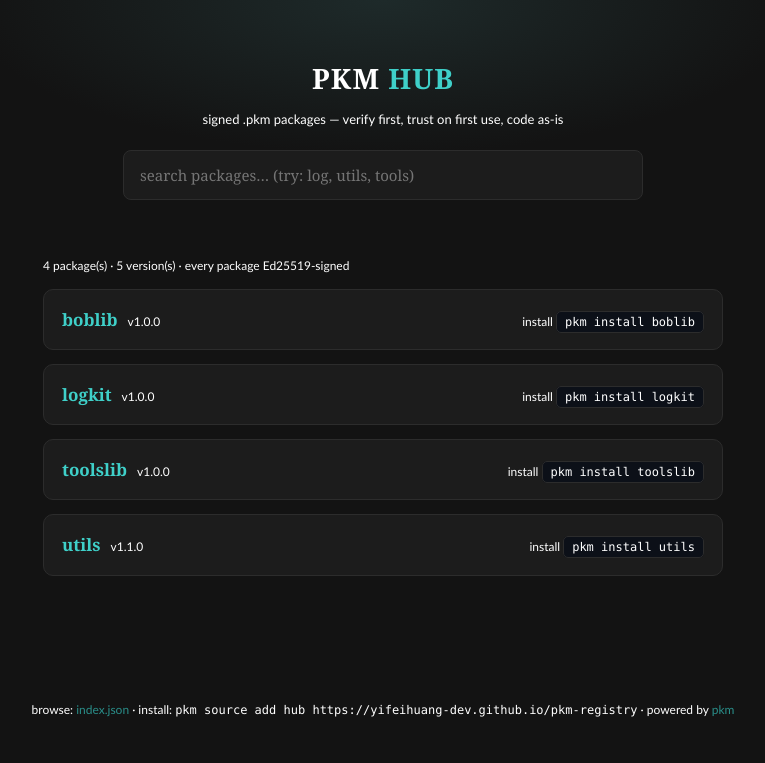
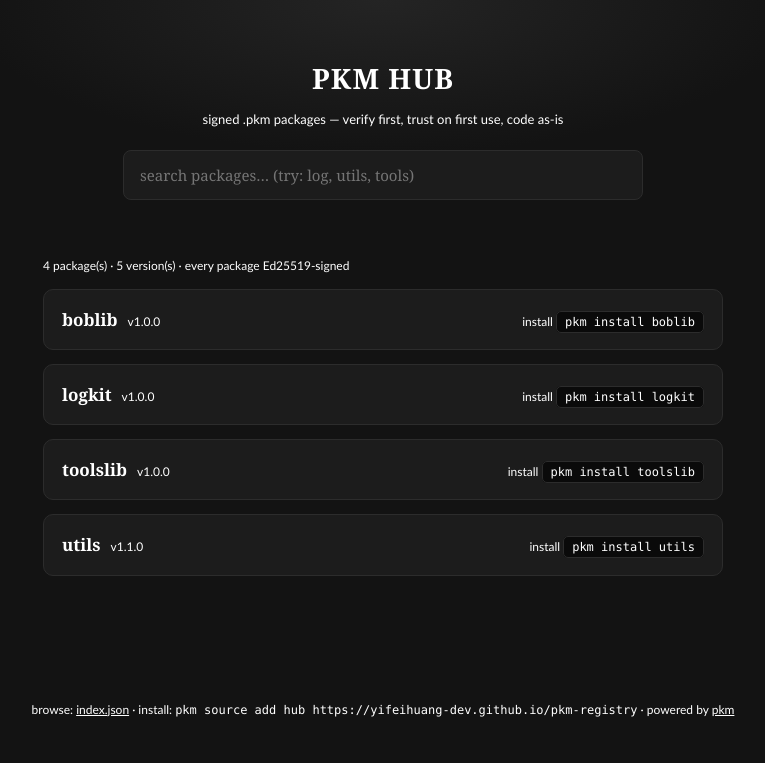
Before and after one commit to Yifeihuang-Dev/pkm-registry, a plain HTML site: page index.html in a window 1280 px wide. Shown: the whole page, without its empty margins (257-1022 px from the left). Drawn offline with Linux system fonts and the light colour scheme.

Commit message:
hub facade: fully monochrome — all text white

```diff
--- a/index.html
+++ b/index.html
@@ -7,7 +7,7 @@
 <style>
   :root {
     --bg: #131313; --bg2: #1c1c1c; --line: #2c2c2c;
-    --text: #ffffff; --dim: #ffffff; --teal: #3fd0c9; --teal-dim: #2a8f8a;
+    --text: #ffffff; --dim: #ffffff; --teal: #ffffff; --teal-dim: #4a4a4a;
   }
   * { box-sizing: border-box; margin: 0; padding: 0; }
   code { font-family: ui-monospace, "SF Mono", Menlo, Consolas, monospace; }
@@ -18,7 +18,7 @@
   body { background: var(--bg); color: var(--text);
          font: 15px/1.6 Georgia, "Palatino", serif; }
   header { padding: 56px 24px 28px; text-align: center;
-           background: radial-gradient(600px 220px at 50% 0%, #1e2a2a 0%, transparent 70%); }
+           background: radial-gradient(600px 220px at 50% 0%, #242424 0%, transparent 70%); }
   header h1 { font-size: 28px; letter-spacing: 1px; }
   header h1 span { color: var(--teal); }
   header p { color: var(--dim); margin-top: 8px; font-size: 13px; }
@@ -37,7 +37,7 @@
   .pkg .name { font-size: 17px; color: var(--teal); font-weight: bold; }
   .pkg .latest { color: var(--dim); font-size: 12px; }
   .pkg .install { margin-left: auto; color: var(--dim); font-size: 12px; }
-  .pkg .install code { color: var(--text); background: #0c1018; padding: 3px 8px;
+  .pkg .install code { color: var(--text); background: #0a0a0a; padding: 3px 8px;
                        border-radius: 5px; border: 1px solid var(--line); }
   .pkg .detail { display: none; margin-top: 14px; border-top: 1px solid var(--line);
                  padding-top: 12px; font-size: 13px; }
@@ -46,7 +46,7 @@
   .ver b { color: var(--text); font-weight: normal; }
   .ver .sha { max-width: 220px; overflow: hidden; text-overflow: ellipsis; }
   footer { text-align: center; color: var(--dim); font-size: 12px; padding: 30px 0 40px; }
-  footer a { color: var(--teal-dim); text-decoration: none; }
+  footer a { color: var(--text); text-decoration: underline; }
   .empty { color: var(--dim); text-align: center; padding: 60px 0; }
 </style>
 </head>
```
